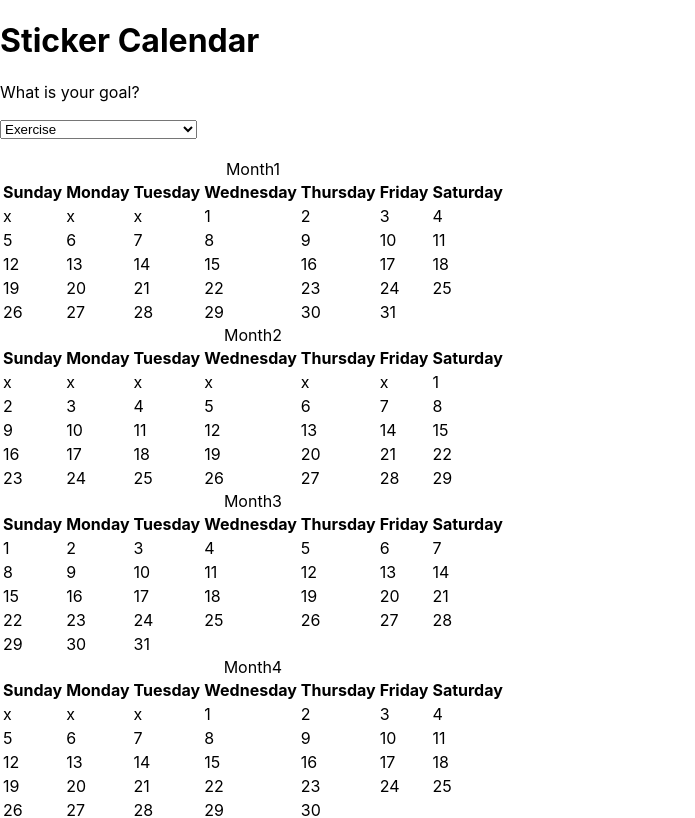
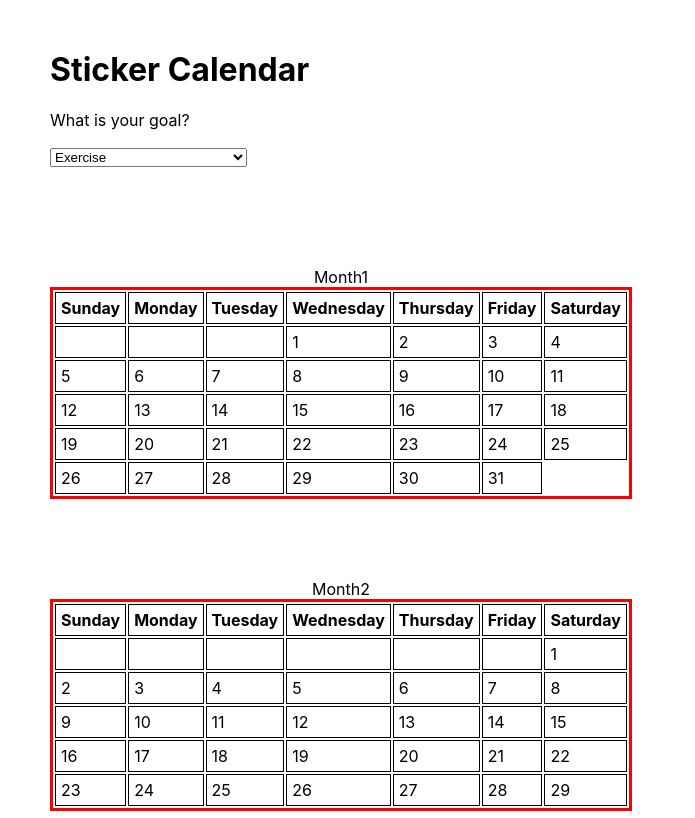
Before and after one commit to koyo72-4/v1-sticker-calendar, a React (Create React App) app: page / in a window 1280 px wide. Shown: the top 818 px of the page, without its empty margins (0-695 px from the left). Built offline with nearby package versions, Linux system fonts and the light colour scheme.

Commit message:
replace x's with empty strings and add styles for the tables

```diff
--- a/src/components/App.js
+++ b/src/components/App.js
@@ -1,13 +1,14 @@
 import React from 'react';
 import { Month } from './Month';
 import { populateYear } from '../util/months';
+import '../css/App.css';
 
 class App extends React.Component {
 	render() {
 		const year = populateYear(2020);
 
 		return (
-			<div>
+			<div className="container">
 				<h1>Sticker Calendar</h1>
 				<p>What is your goal?</p>
 				<select>
--- a/src/components/Month.js
+++ b/src/components/Month.js
@@ -1,4 +1,5 @@
 import React from 'react';
+import '../css/Month.css';
 
 export const Month = (props) => {
     return (
--- /dev/null
+++ b/src/css/App.css
@@ -0,0 +1,3 @@
+.container {
+    margin: 50px;
+}
--- /dev/null
+++ b/src/css/Month.css
@@ -0,0 +1,15 @@
+table {
+    border: 3px solid red;
+    margin-top: 80px;
+    transition: border .5s 0.05s ease-in;
+}
+
+table:hover {
+    border: 3px solid pink;
+}
+
+th,
+td {
+    border: 1px solid black;
+    padding: 5px;
+}
--- a/src/util/months.js
+++ b/src/util/months.js
@@ -12,7 +12,7 @@ export const populateMonth = (numberOfDays, startingDay) => {
         const week = [];
         if (i === 1 && startingDay !== 'sunday') {
             for (let x = 0; x < offset; x++) {
-                week.push('x');
+                week.push('');
             }
             for (let j = i; (j < i + (DAYS_IN_A_WEEK - offset)) && (j < numberOfDays + 1); j++) {
                 week.push(j);
```
Also changed, not shown: 2 other files (tests, documents, lock files or other folders).
